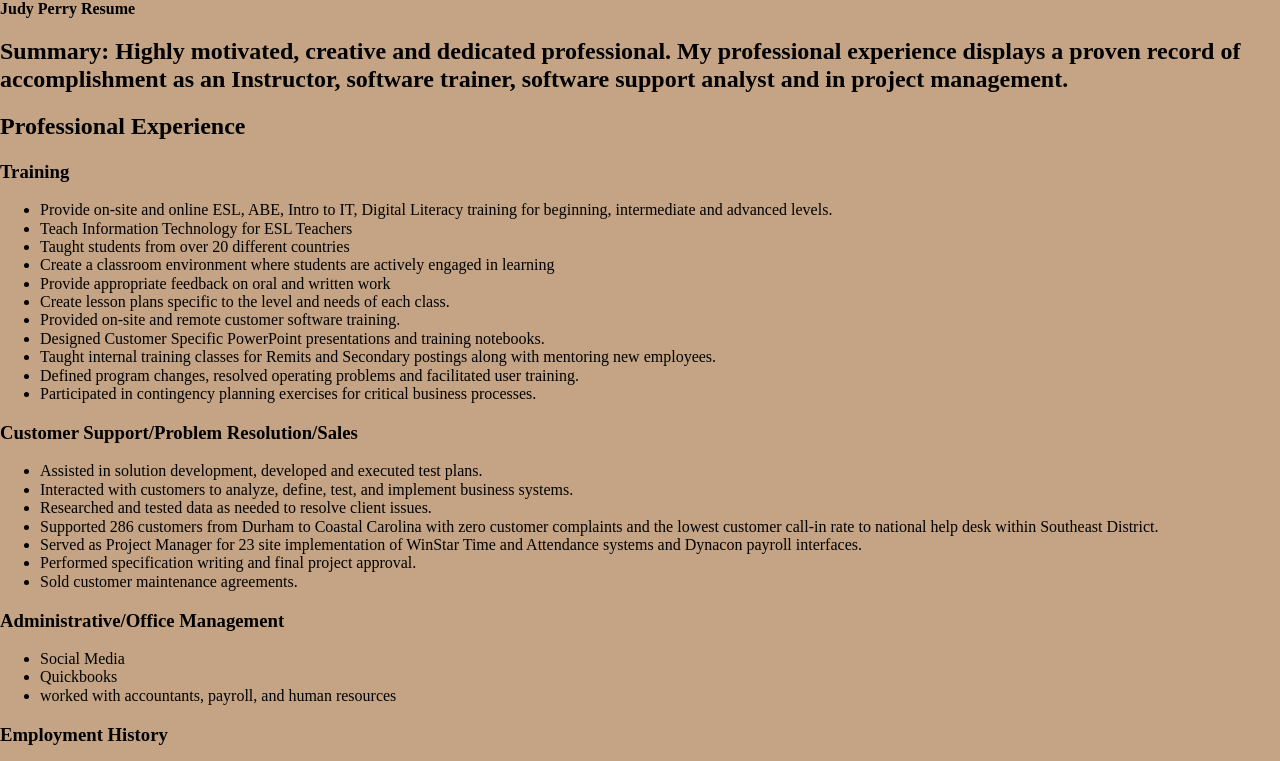
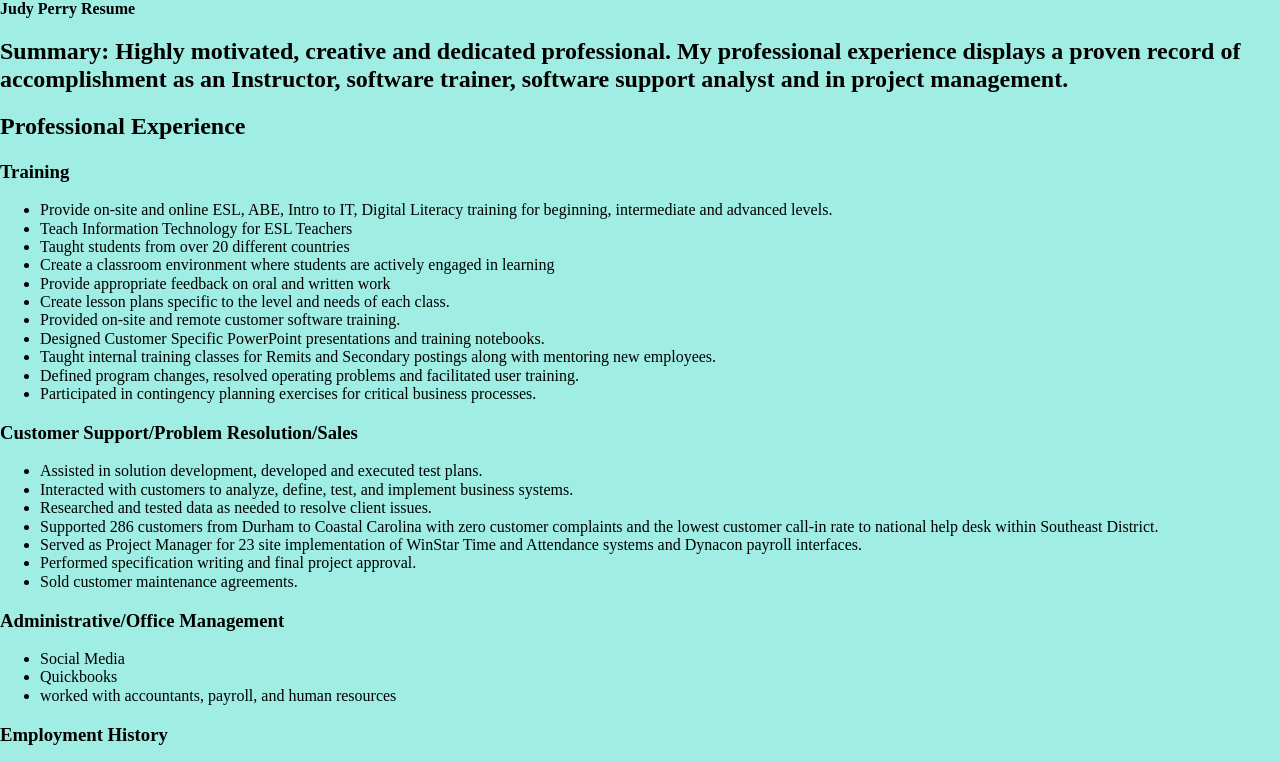
Before and after one commit to judymp/jperry2.github.io, a plain HTML site: page Resume-Class.html in a window 1280 px wide. Shown: the top 761 px of the page. Drawn offline with nearby package versions, Linux system fonts and the light colour scheme.

Commit message:
updated bg color

```diff
--- a/Resume-Class.html
+++ b/Resume-Class.html
@@ -6,7 +6,7 @@
       <link rel="stylesheet" href="styles/normalize.css"
       <link rel="stylesheet" href="styles/style.css"
     </head>
-    <body bgcolor="C4A484"
+    <body bgcolor="A0EDE3"
     <h2><b>Judy Perry Resume</b></h2>
     <h2>Summary: Highly motivated, creative and dedicated professional.  My professional experience displays a proven record of accomplishment as an Instructor, software trainer, software support analyst and in project management. </h2>
 
```
